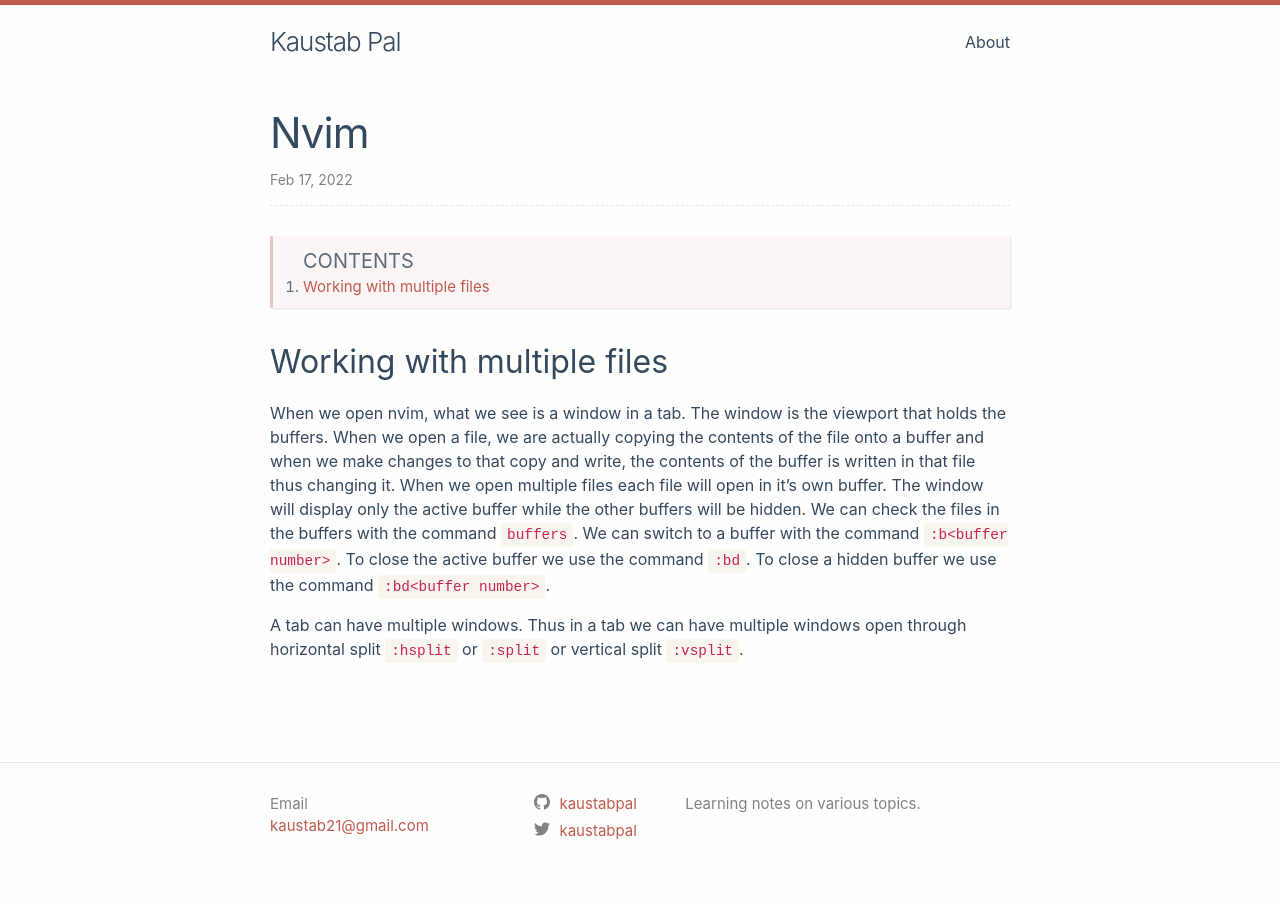
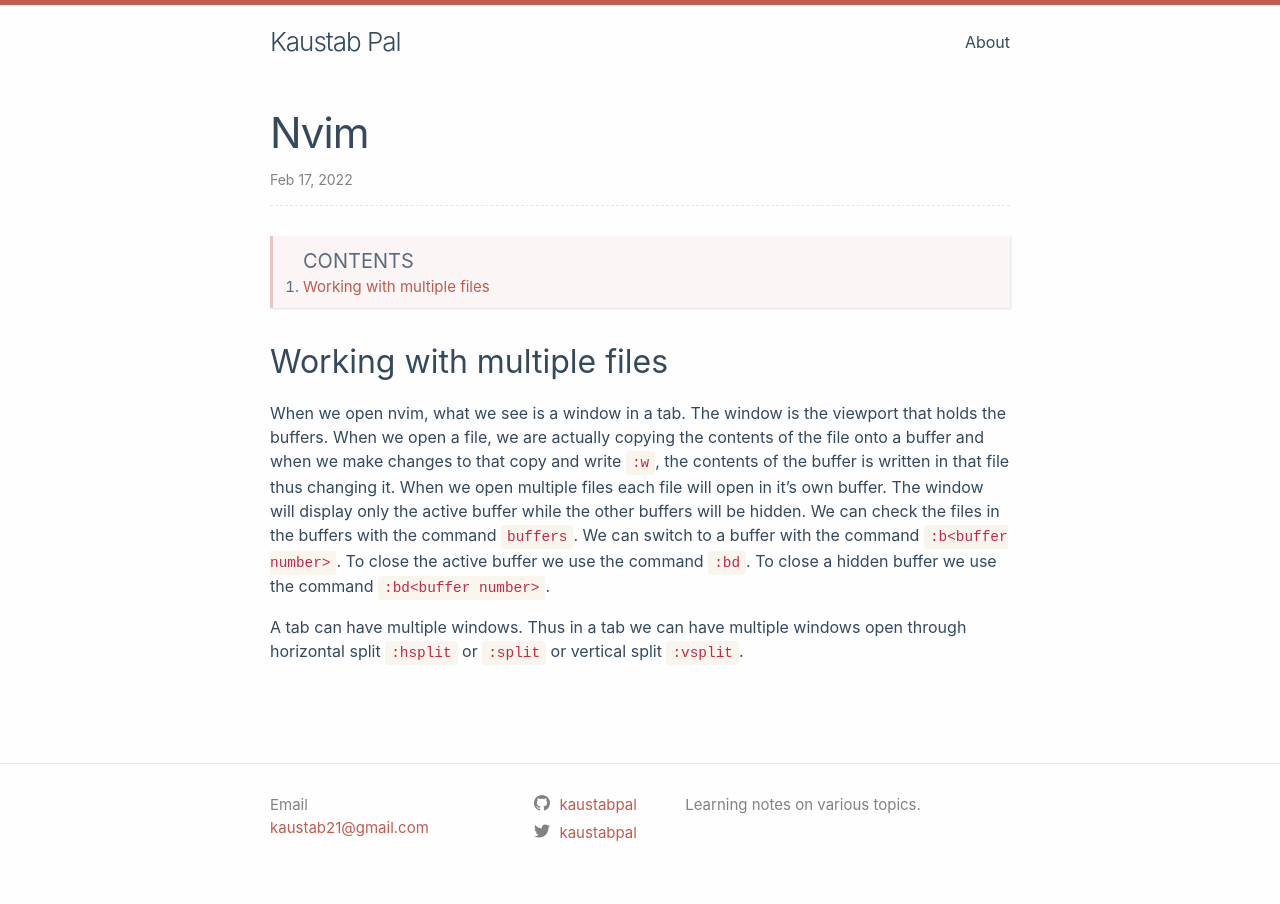
Before and after one commit to kaustabpal/blog_source, a Jekyll site: the page built from _posts/2022-02-17-nvim.md, in a window 1280 px wide. Built offline with Jekyll 4.4.1, drawn with Linux system fonts in a browser that asks for light colours; comment, search, counter and statistics services are not loaded.

````diff
--- a/_posts/2022-02-17-nvim.md
+++ b/_posts/2022-02-17-nvim.md
@@ -13,10 +13,10 @@ categories:
 When we open nvim, what we see is a window in a tab. The window is the viewport
 that holds the buffers. When we open a file, we are actually copying the
 contents of the file onto a buffer and when we make changes to that copy and
-write, the contents of the buffer is written in that file thus changing it. When
-we open multiple files each file will open in it's own buffer. The window will
-display only the active buffer while the other buffers will be hidden. We can
-check the files in the buffers with the command ```buffers```. We can switch to
+write ```:w```, the contents of the buffer is written in that file thus changing
+it. When we open multiple files each file will open in it's own buffer. The
+window will display only the active buffer while the other buffers will be hidden.
+We can check the files in the buffers with the command ```buffers```. We can switch to
 a buffer with the command ```:b<buffer number>```. To close the active
 buffer we use the command ```:bd```. To close a hidden buffer we use the command
 ```:bd<buffer number>```.
````
